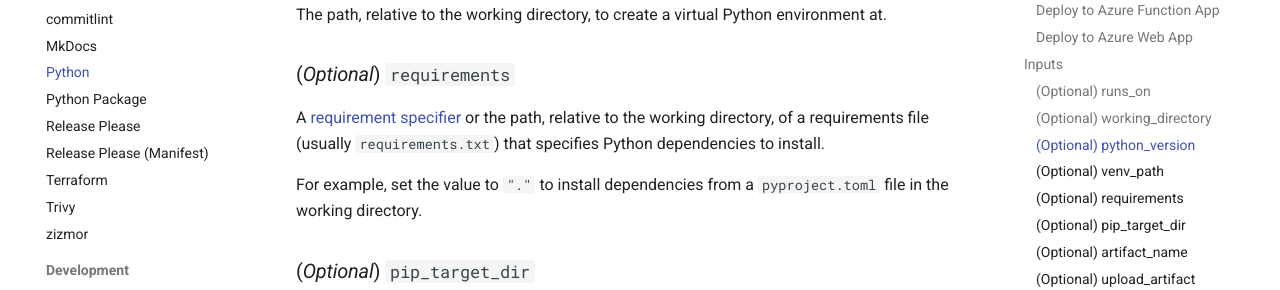
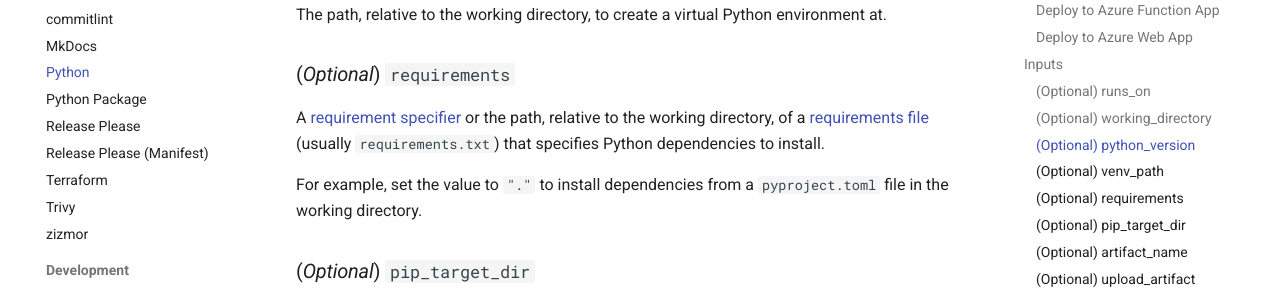
Before and after one commit to equinor/ops-actions, an MkDocs documentation site: the page built from docs/workflows/python.md, in a window 1280 px wide and 900 px high, scrolled down 2346 px. Shown: the part 152-442 px from the top of the window. Built offline with MkDocs 1.6.1 and Material for MkDocs 9.7.7, drawn with Linux system fonts in a browser that asks for light colours; comment, search, counter and statistics services are not loaded; part of the change alters nothing that is shown.

```diff
--- a/docs/workflows/python.md
+++ b/docs/workflows/python.md
@@ -111,7 +111,7 @@ The path, relative to the working directory, to create a virtual Python environm
 
 ### (*Optional*) `requirements`
 
-A [requirement specifier](https://pip.pypa.io/en/stable/reference/requirement-specifiers/) or the path, relative to the working directory, of a requirements file (usually `requirements.txt`) that specifies Python dependencies to install.
+A [requirement specifier](https://pip.pypa.io/en/stable/reference/requirement-specifiers/) or the path, relative to the working directory, of a [requirements file](https://pip.pypa.io/en/stable/reference/requirements-file-format/) (usually `requirements.txt`) that specifies Python dependencies to install.
 
 For example, set the value to `"."` to install dependencies from a `pyproject.toml` file in the working directory.
 
```
